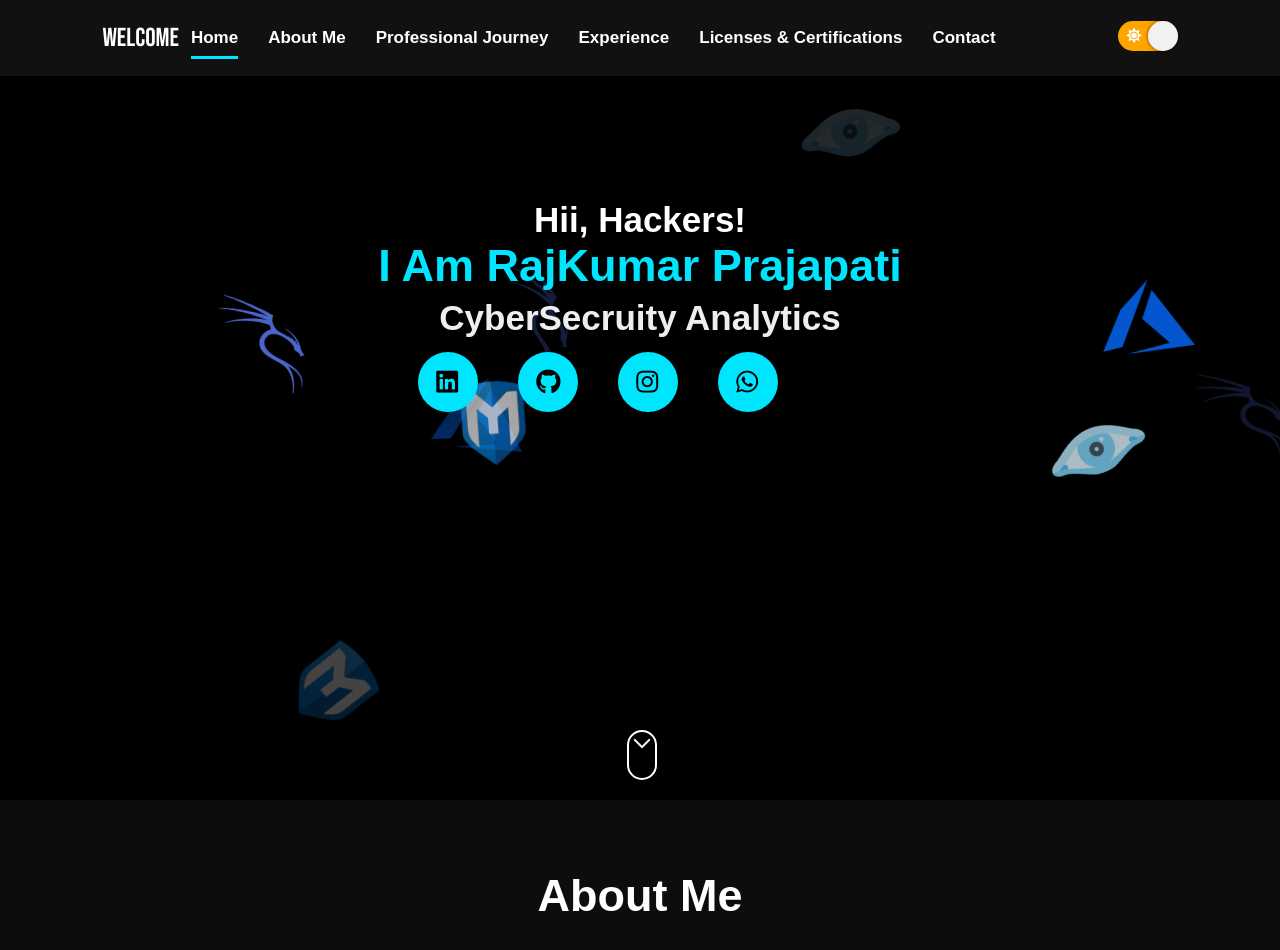
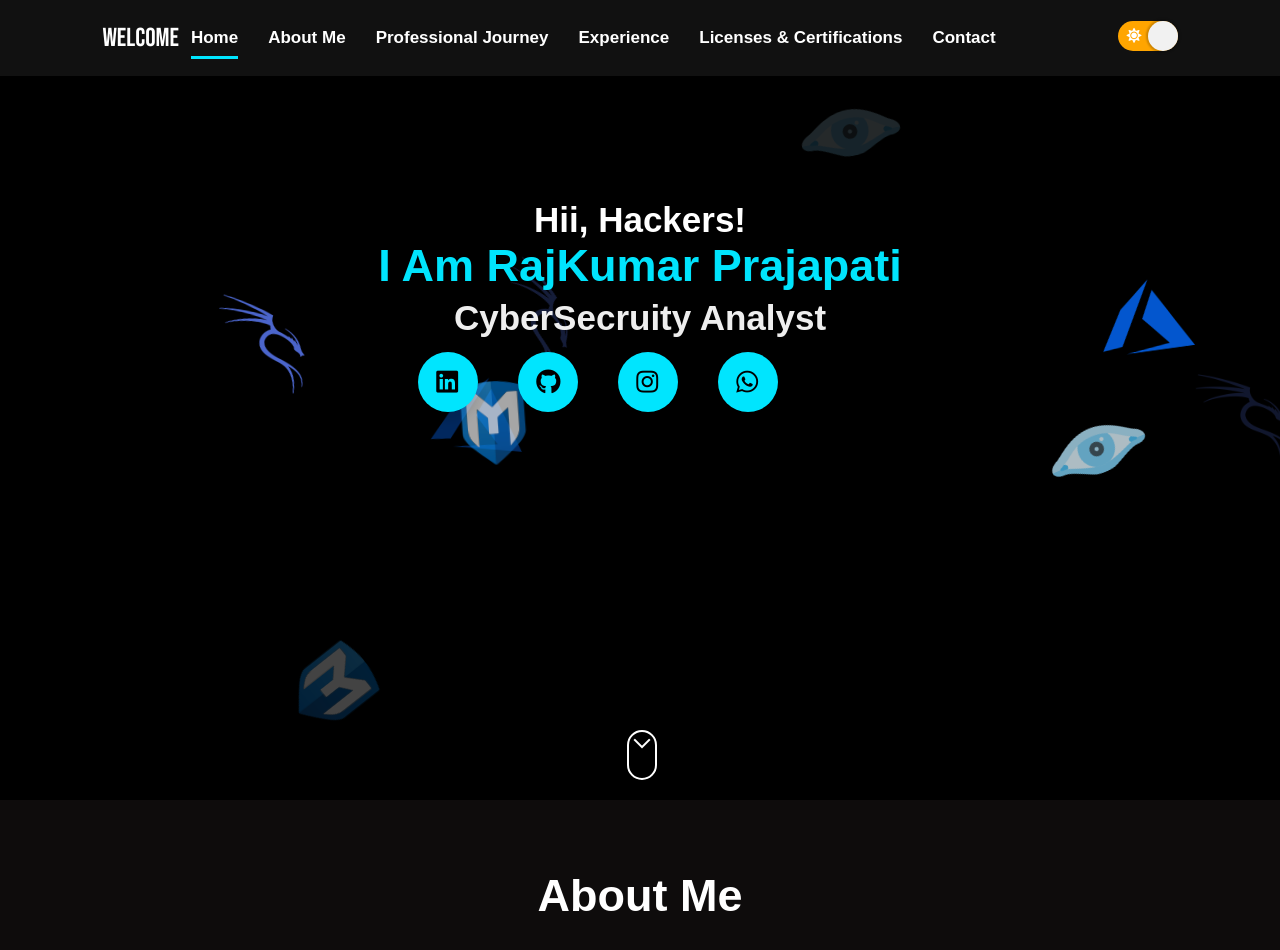
Before and after one commit to kunals495/Raj-portfolio, a React (Create React App) app: page /#/ in a window 1280 px wide. Shown: the top 950 px of the page. Built offline with nearby package versions, Linux system fonts and the light colour scheme.

Commit message:
Update Content.jsx

```diff
--- a/src/components/Content/Content.jsx
+++ b/src/components/Content/Content.jsx
@@ -30,7 +30,7 @@ const Content = () => (
                 <p data-aos="fade-up" data-aos-delay="1000">
                     <FormattedMessage
                         id='rol'
-                        defaultMessage='CyberSecruity Analytics'
+                        defaultMessage='CyberSecruity Analyst'
                     />
                 </p>
 
```
